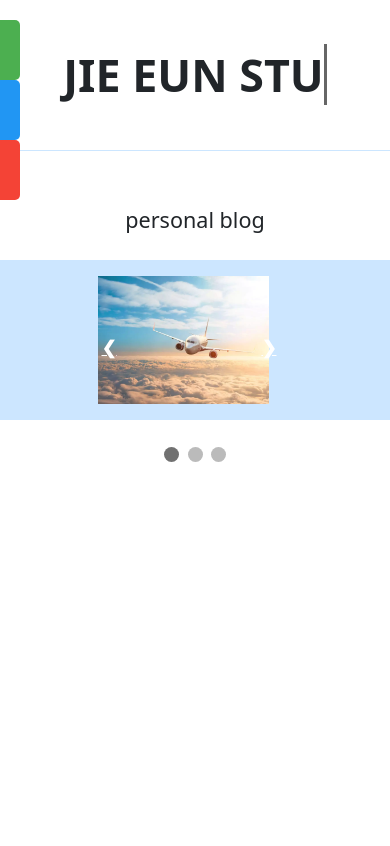
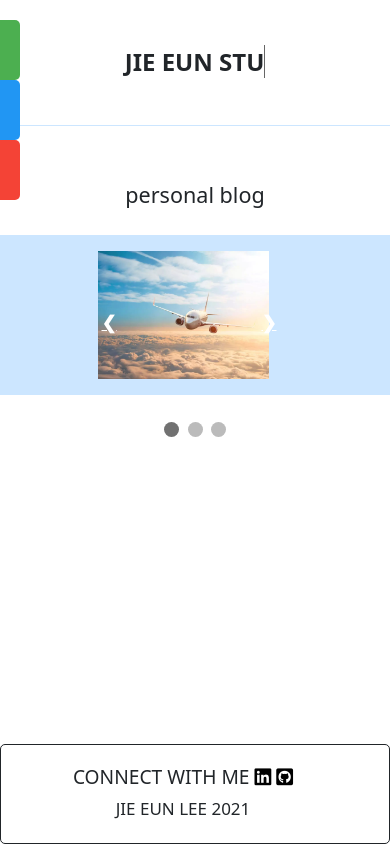
Before and after one commit to simpliweb/personal-blog, a plain HTML site: page index.html in a window 390 px wide. Shown: the top 846 px of the page. Drawn offline with nearby package versions, Linux system fonts and the light colour scheme.

Commit message:
Update cssstyling.css

```diff
--- a/css/cssstyling.css
+++ b/css/cssstyling.css
@@ -1,9 +1,7 @@
 html {
-  height: 100%;
-  bottom: 0;
+  height: auto;
 }
 main {
-  height: 100vh;
   position: relative;
   animation: fadeInAnimation ease 3s;
   animation-iteration-count: 1;
@@ -25,7 +23,7 @@ body {
 
 h1 {
   text-align: center;
-  font-size: 2.8em;
+  font-size: 2.8rem;
   font-weight: bolder;
   border-bottom: 1px solid #cce6ff;
 }
@@ -46,6 +44,7 @@ footer {
   height: 100px;
   position:absolute;
   padding-top: 10px;
+  margin-top: 5%;
 }
 
 footer, .push {
@@ -165,3 +164,29 @@ footer a:hover {
 .active, .dot:hover {
   background-color: #717171;
 }
+/*add responsiveness*/
+/* Small devices (landscape phones, 576px)*/
+@media (max-width: 576px) {
+  h1{
+    font-size: 1.5rem;
+  }
+
+  html,body {
+   height: 100%;
+   position: relative;
+  }
+
+  .slideshow-container {
+   min-height: 100%; /* will cover the 100% of viewport */
+   overflow: hidden;
+   display: block;
+   position: relative;
+   padding-bottom: 100px; /* height of your footer */
+  }
+
+  footer {
+   position: absolute;
+   bottom: 0;
+   width: 100%;
+  }
+}
```
